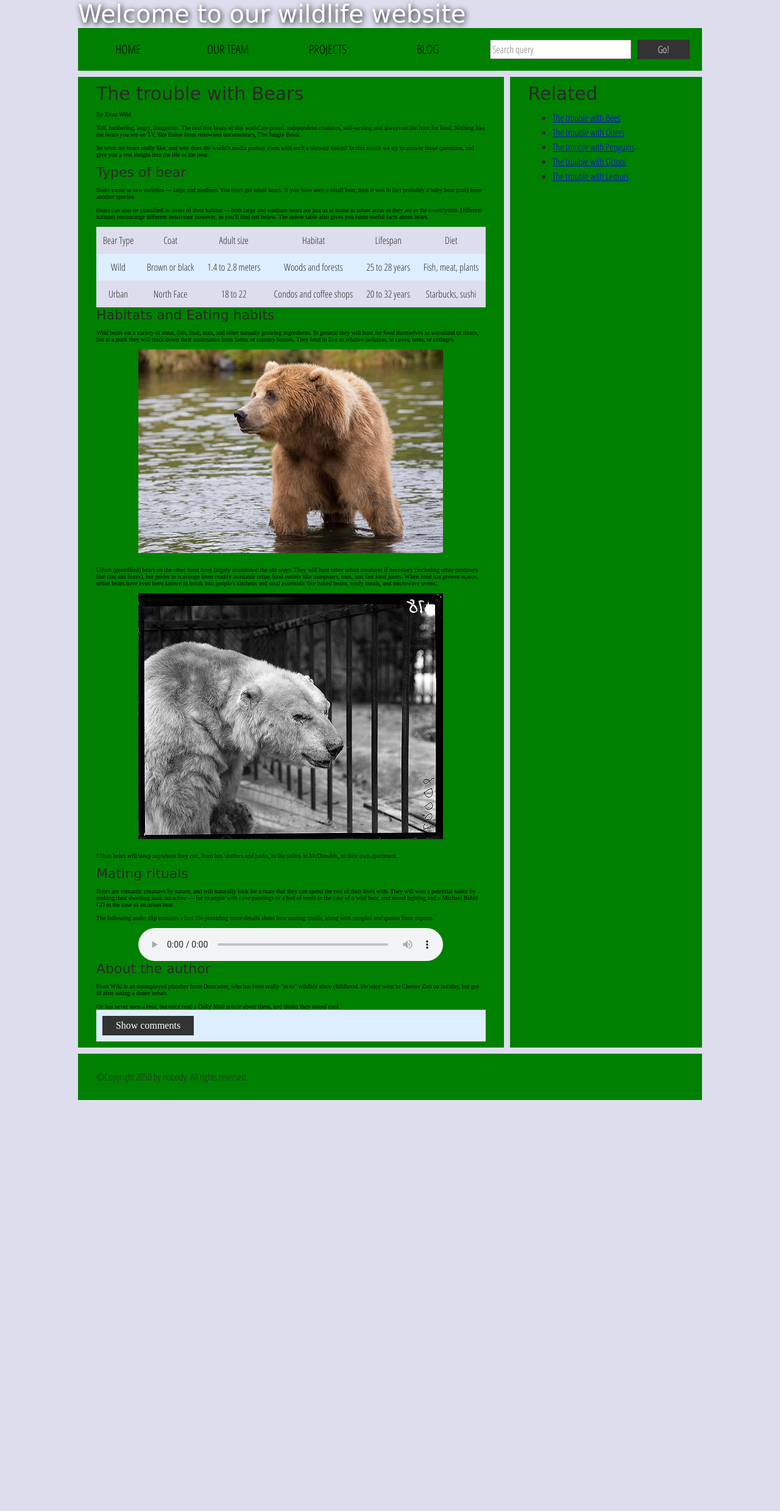
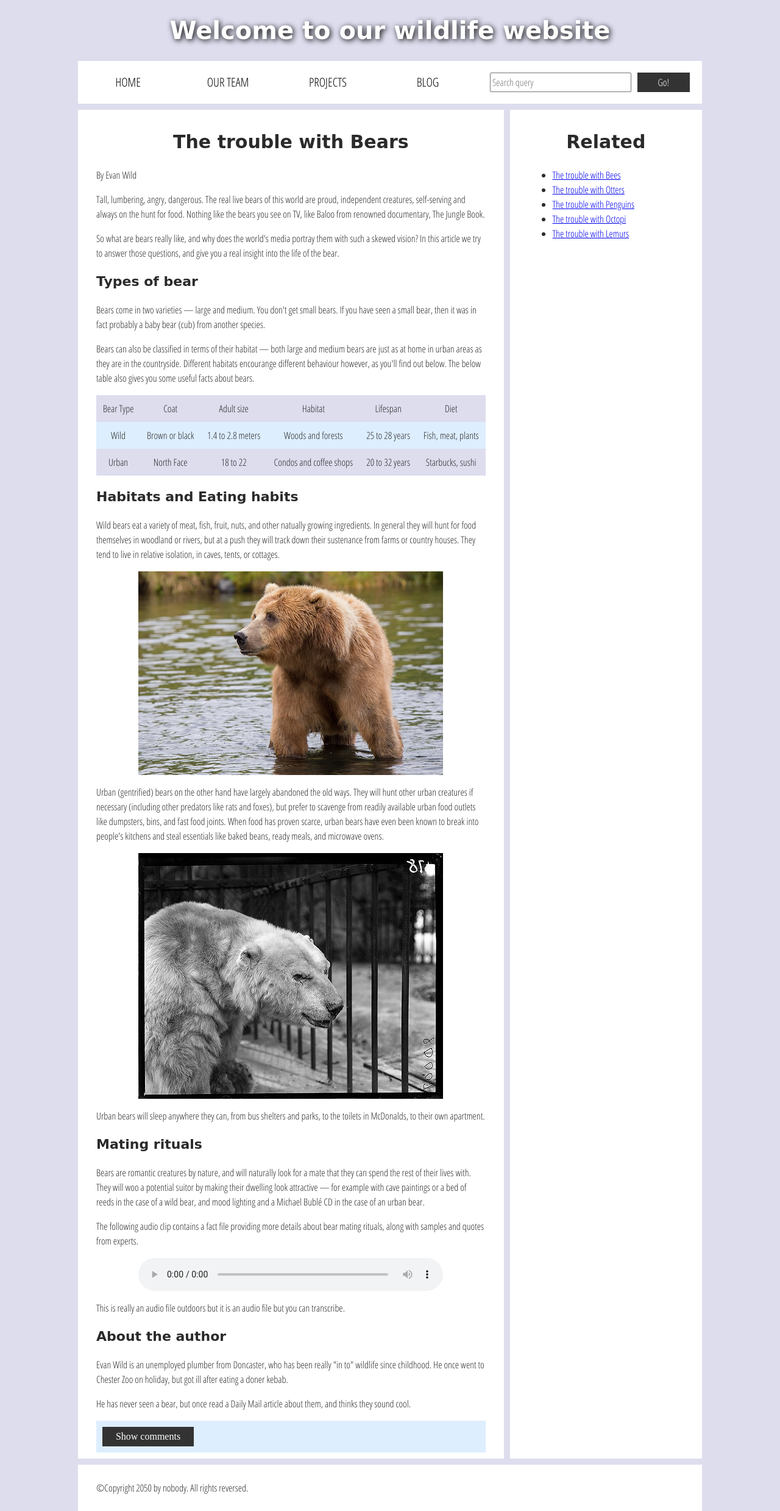
Before and after one commit to aryan100950853/aryan100950853.github.io, a plain HTML site: page Assignment 5/assessment-files/index.html in a window 1280 px wide. Shown: the whole page at 61% size. Before the commit the page ends 1804 px from the top, so only its background shows below. Drawn offline with Linux system fonts and the light colour scheme; a web font is replaced by a local one.

Commit message:
3 commit
Replace font elements with heading tag. Replace <div class="nav "> with <nav>.Add alt attributes to images. Add transcript and alt text for audio. In css Adjust color contrast. Replace front element with h1 , h2 , h3 selectors. replace dic with nav selector

```diff
--- a/Assignment 5/assessment-files/index.html
+++ b/Assignment 5/assessment-files/index.html
@@ -26,10 +26,10 @@
 
   <body>
     <div class="header">
-      <font size="7">Welcome to our wildlife website</font>
+      <h1>Welcome to our wildlife website</h1>
     </div>
 
-    <div class="nav">
+    <nav>
       <ul>
         <li><a href="#">Home</a></li>
         <li><a href="#">Our team</a></li>
@@ -41,24 +41,27 @@
         <input type="search" name="q" placeholder="Search query">
         <input type="submit" value="Go!">
       </form>
-    </div>
+    </nav>
 
     <main>
       <article>
-        <font size="6">The trouble with Bears</font>
-        <br><br>
+        <h2>The trouble with Bears</h2>
+        <p>
         By Evan Wild
-        <br><br>
+        </p>
+        <p>
         Tall, lumbering, angry, dangerous. The real live bears of this world are proud, independent creatures, self-serving and always on the hunt for food. Nothing like the bears you see on TV, like Baloo from renowned documentary, The Jungle Book.
-        <br><br>
+        </p>
+        <p>
         So what are bears really like, and why does the world's media portray them with such a skewed vision? In this article we try to answer those questions, and give you a real insight into the life of the bear.
-        <br><br>
-        <font size="5">Types of bear</font>
-        <br><br>
+        </p>
+        <h3>Types of bear</h3>
+        <p>
         Bears come in two varieties — large and medium. You don't get small bears. If you have seen a small bear, then it was in fact probably a baby bear (cub) from another species.
-        <br><br>
+        </p>
+        <p>
         Bears can also be classified in terms of their habitat — both large and medium bears are just as at home in urban areas as they are in the countryside. Different habitats encourange different behaviour however, as you'll find out below. The below table also gives you some useful facts about bears.
-        <br><br>
+        </p>
         <table>
           <thead>
             <tr>
@@ -90,45 +93,47 @@
           </tbody>
         </table>
 
-        <font size="5">Habitats and Eating habits</font>
-        <br><br>
+        <h3>Habitats and Eating habits</h3>
+        <p>
         Wild bears eat a variety of meat, fish, fruit, nuts, and other natually growing ingredients. In general they will hunt for food themselves in woodland or rivers, but at a push they will track down their sustenance from farms or country houses. They tend to live in relative isolation, in caves, tents, or cottages.
-        <br><br>
-        <img src="media/wild-bear.jpg">
-        <br><br>
+        </p>
+        <img src="media/wild-bear.jpg" alt="A wild bear in the forest">
+        <p>
         Urban (gentrified) bears on the other hand have largely abandoned the old ways. They will hunt other urban creatures if necessary (including other predators like rats and foxes), but prefer to scavenge from readily available urban food outlets like dumpsters, bins, and fast food joints. When food has proven scarce, urban bears have even been known to break into people's kitchens and steal essentials like baked beans, ready meals, and microwave ovens.
-        <br><br>
-        <img src="media/urban-bear.jpg">
-        <br><br>
+        </p>
+        <img src="media/urban-bear.jpg" alt="An urban bear in a city environment">
+        <p>
         Urban bears will sleep anywhere they can, from bus shelters and parks, to the toilets in McDonalds, to their own apartment.
-        <br><br>
-        <font size="5">Mating rituals</font>
-        <br><br>
+        </p>
+        <h3>Mating rituals</h3>
+        <p>
         Bears are romantic creatures by nature, and will naturally look for a mate that they can spend the rest of their lives with. They will woo a potential suitor by making their dwelling look attractive — for example with cave paintings or a bed of reeds in the case of a wild bear, and mood lighting and a Michael Bublé CD in the case of an urban bear.
-        <br><br>
+        </p>
+        <p>
         The following audio clip contains a fact file providing more details about bear mating rituals, along with samples and quotes from experts.
-        <br><br>
+        </p>
         <audio controls>
           <source src="media/bear.mp3" type="audio/mp3">
           <source src="media/bear.ogg" type="audio/ogg">
-          <p>It looks like your browser doesn't support HTML5 audio players.</p>
+          <p>It looks like your browser doesn't support HTML5 audio players. <a href="media/bear.mp3">Download the audio</a></p>
         </audio>
-
+        <p>This is really an audio file outdoors but it is an audio file but you can transcribe.</p>
         <aside>
 
-          <font size="5">About the author</font>
-        <br><br>
+          <h3>About the author</h3>
+        <p>
           Evan Wild is an unemployed plumber from Doncaster, who has been really "in to" wildlife since childhood. He once went to Chester Zoo on holiday, but got ill after eating a doner kebab.
-        <br><br>
+        </p>
+        <p>
           He has never seen a bear, but once read a Daily Mail article about them, and thinks they sound cool.
-
+        </p>
         </aside>
         <section class="comments">
           <div class="show-hide">Show comments</div>
 
           <div class="comment-wrapper">
 
-            <font size="6">Add comment</font>
+            <h2>Add comment</h2>
 
             <form class="comment-form">
               <div class="flex-pair">
@@ -144,7 +149,7 @@
               </div>
             </form>
 
-            <font size="6">Comments</font>
+            <h2>Comments</h2>
 
             <ul class="comment-container">
 
@@ -163,7 +168,7 @@
       </article>
 
       <div class="secondary">
-        <font size="6">Related</font>
+        <h2>Related</h2>
 
         <ul>
           <li><a href="#">The trouble with Bees</a></li>
--- a/Assignment 5/assessment-files/style.css
+++ b/Assignment 5/assessment-files/style.css
@@ -29,7 +29,7 @@ body {
 
 /* || typography */
 
-font[size="7"], font[size="6"], font[size="5"] {
+h1, h2, h3 {
   font-family: 'Sonsie One', cursive;
   color: #2a2a2a;
 }
@@ -39,19 +39,19 @@ p, input, li, table, label {
   color: #2a2a2a;
 }
 
-font[size="7"] {
+h1 {
   font-size: 4rem;
   text-align: center;
   color: white;
   text-shadow: 2px 2px 10px black;
 }
 
-font[size="6"] {
+h2{
   font-size: 3rem;
   text-align: center;
 }
 
-font[size="5"] {
+h3 {
   font-size: 2.2rem;
 }
 
@@ -62,8 +62,8 @@ p, li, table {
 
 /* || header layout */
 
-div[class="nav"], article, footer, .secondary {
-  background-color: green;
+nav, article, footer, .secondary {
+  background-color: white;
 }
 
 article, footer, .secondary {
@@ -74,7 +74,7 @@ article {
   margin-right: 10px;
 }
 
-div[class="nav"] {
+nav {
   height: 50px;
   background-color: ff80ff;
   display: flex;
@@ -82,20 +82,20 @@ div[class="nav"] {
   margin-bottom: 10px;
 }
 
-div[class="nav"] ul {
+nav ul {
   padding: 0;
   list-style-type: none;
   flex: 2;
   display: flex;
 }
 
-div[class="nav"] li {
+nav li {
   display: inline;
   text-align: center;
   flex: 1;
 }
 
-div[class="nav"] a {
+nav a {
   display: inline-block;
   font-size: 2rem;
   text-transform: uppercase;
@@ -103,7 +103,7 @@ div[class="nav"] a {
   color: black;
 }
 
-div[class="nav"] .search {
+nav .search {
   flex: 1;
   display: flex;
   align-items: center;
```
